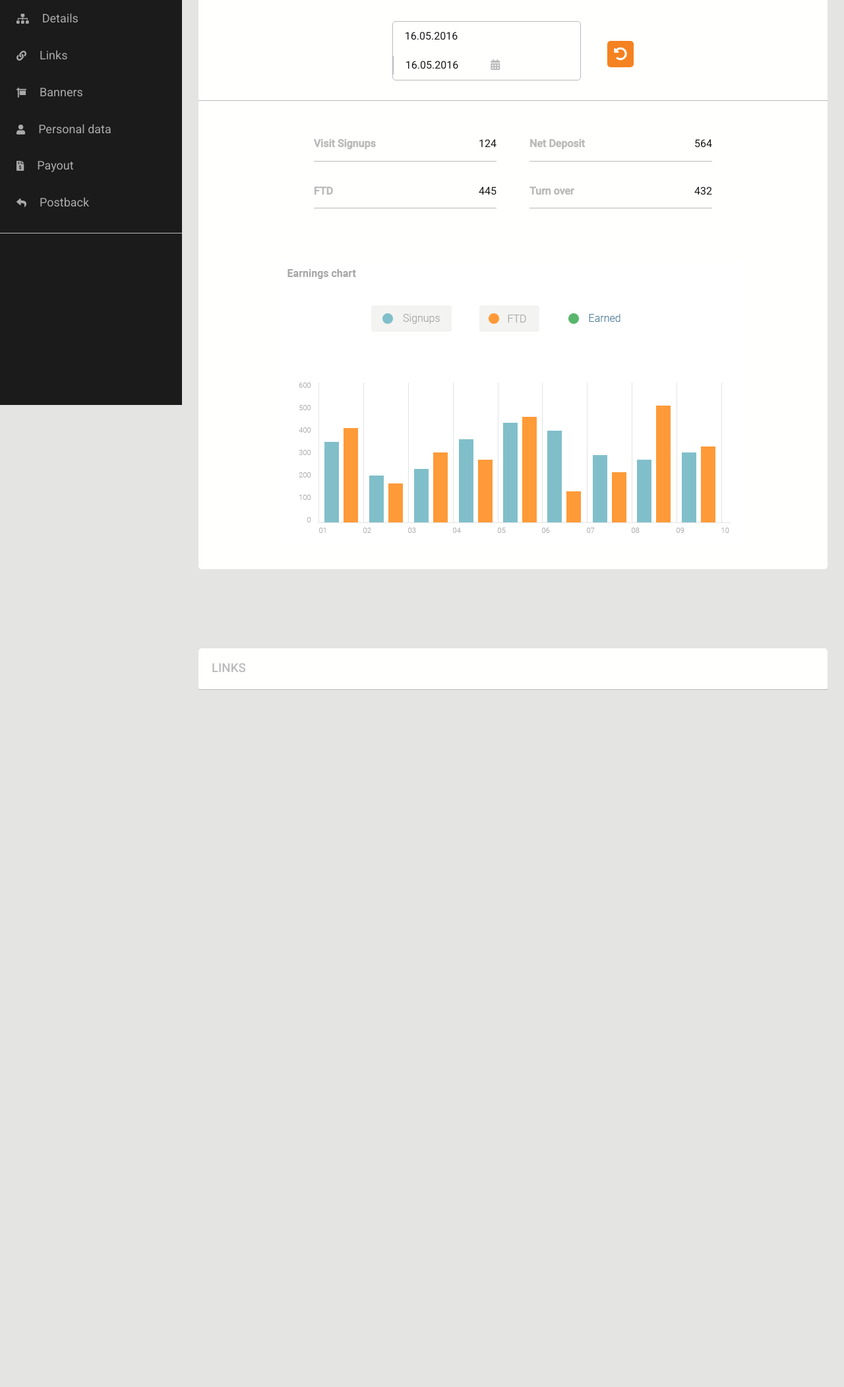
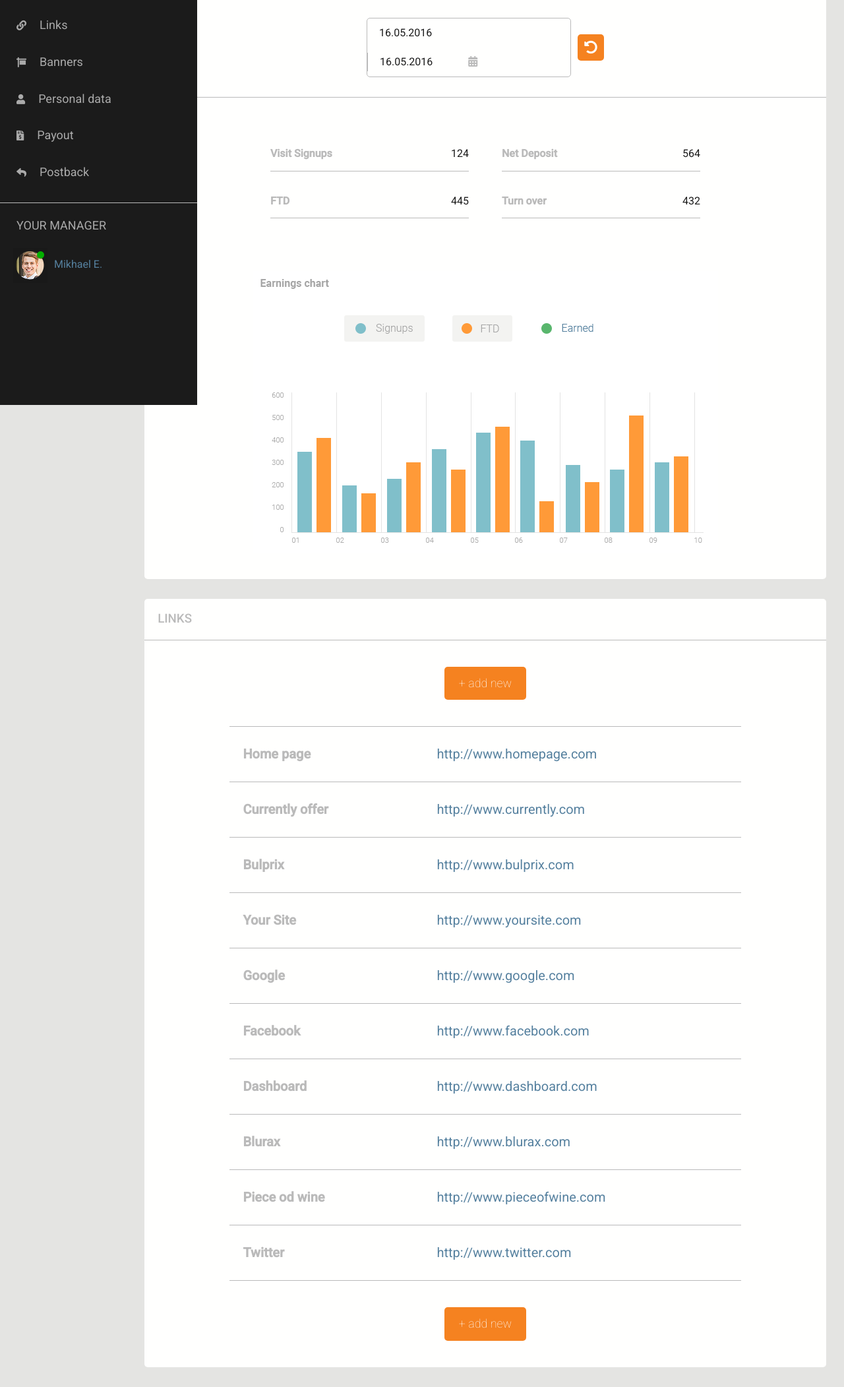
Before and after one commit to KatarzynaStrumidlo/Just_do_it, a website: page src/index.html in a window 1280 px wide. Shown: the part 186-2289 px from the top of the page at 66% size. Before the commit the page ends 1232 px from the top, so only its background shows below. Drawn offline with nearby package versions, Linux system fonts and the light colour scheme; files that its build step writes are made by us from their sources; a web font is replaced by a local one.

Commit message:
Finish general site

```diff
--- a/src/index.html
+++ b/src/index.html
@@ -24,6 +24,13 @@
               <a href="#"><i class="fas fa-user"></i>Personal data</a>
               <a href="#"><i class="fas fa-file-invoice-dollar"></i>Payout</a>
               <a href="#"><i class="fas fa-reply"></i>Postback</a>
+            </div>
+            <div class="messenger">
+              <h4>YOUR MANAGER</h4>
+              <div class="contact">
+                <img src="images/face.png">
+                <p>Mikhael E.</p>
+              </div>
             </div>
         </div>
         <div class="display-container">
@@ -78,8 +85,96 @@
                 </div>
               </div>
 
-              <div class="card-container">
+              <div class="card-container second">
                 <h3>LINKS</h3>
+                <div class="links">
+                  <div class="button">
+                    <p>+ add new</p>
+                  </div>
+                  <div class="link">
+                    <p>Home page</p>
+                    <a href="#">http://www.homepage.com</a>
+                    <div class="icons">
+                      <i class="fas fa-link link-icon"></i>
+                      <i class="fas fa-trash-alt"></i>
+                    </div>
+                  </div>
+                  <div class="link">
+                    <p>Currently offer</p>
+                    <a href="#">http://www.currently.com</a>
+                    <div class="icons">
+                      <i class="fas fa-link link-icon"></i>
+                      <i class="fas fa-trash-alt"></i>
+                    </div>
+                  </div>
+                  <div class="link">
+                    <p>Bulprix</p>
+                    <a href="#">http://www.bulprix.com</a>
+                    <div class="icons">
+                      <i class="fas fa-link link-icon"></i>
+                      <i class="fas fa-trash-alt"></i>
+                    </div>
+                  </div>
+                  <div class="link">
+                    <p>Your Site</p>
+                    <a href="#">http://www.yoursite.com</a>
+                    <div class="icons">
+                      <i class="fas fa-link link-icon"></i>
+                      <i class="fas fa-trash-alt"></i>
+                    </div>
+                  </div>
+                  <div class="link">
+                    <p>Google</p>
+                    <a href="#">http://www.google.com</a>
+                    <div class="icons">
+                      <i class="fas fa-link link-icon"></i>
+                      <i class="fas fa-trash-alt"></i>
+                    </div>
+                  </div>
+                  <div class="link">
+                    <p>Facebook</p>
+                    <a href="#">http://www.facebook.com</a>
+                    <div class="icons">
+                      <i class="fas fa-link link-icon"></i>
+                      <i class="fas fa-trash-alt"></i>
+                    </div>
+                  </div>
+                  <div class="link">
+                    <p>Dashboard</p>
+                    <a href="#">http://www.dashboard.com</a>
+                    <div class="icons">
+                      <i class="fas fa-link link-icon"></i>
+                      <i class="fas fa-trash-alt"></i>
+                    </div>
+                  </div>
+                  <div class="link">
+                    <p>Blurax</p>
+                    <a href="#">http://www.blurax.com</a>
+                    <div class="icons">
+                      <i class="fas fa-link link-icon"></i>
+                      <i class="fas fa-trash-alt"></i>
+                    </div>
+                  </div>
+                  <div class="link">
+                    <p>Piece od wine</p>
+                    <a href="#">http://www.pieceofwine.com</a>
+                    <div class="icons">
+                      <i class="fas fa-link link-icon"></i>
+                      <i class="fas fa-trash-alt"></i>
+                    </div>
+                  </div>
+                  <div class="link last">
+                    <p>Twitter</p>
+                    <a href="#">http://www.twitter.com</a>
+                    <div class="icons">
+                      <i class="fas fa-link link-icon"></i>
+                      <i class="fas fa-trash-alt"></i>
+                    </div>
+                  </div>
+                  <div class="button">
+                    <p>+ add new</p>
+                  </div>
+                </div>
               </div>
             </div>
         </div>
--- a/src/sass/_layout.scss
+++ b/src/sass/_layout.scss
@@ -3,7 +3,7 @@
 }
 
 .sidebar{
-  //position: fixed;
+  position: fixed;
   background-color: $sidebar-background-color;
   min-width: 15%;
   height: 100vh;
@@ -51,6 +51,33 @@
   }
 }
 
+.messenger {
+  h4{
+    font-family: $font;
+    font-size: 18px;
+    font-weight: 400;
+    padding-left: 25px;
+    color: $sidebar-text-color;
+  }
+
+  p{
+    font-family: $font;
+    font-size: 16px;
+    color: $user-name-color;
+    margin-left: 10px;
+  }
+
+  img{
+    margin-left: 20px;
+  }
+
+  .contact{
+    display: flex;
+    flex-direction: row;
+    margin-top: 15px;
+  }
+}
+
 .main-container {
   margin: 0;
   display: flex;
@@ -60,7 +87,7 @@
 
 .display-container {
   width: 85%;
-  //margin-left: 15%;
+  margin-left: 15%;
 }
 
 .top-bar{
@@ -127,11 +154,12 @@
   justify-content: center;
   align-items: center;
   border-bottom: solid 1px $subtitle-color;
-  margin: 15px 0 30px 0;
+  margin: 30px 0 50px 0;
+  padding-bottom: 30px;
 }
 
 .date{
-  margin: 20px 20px 30px 20px;
+  margin-right: 10px;
   border: solid 1.5px $subtitle-color;
   border-radius: 5px;
   width: 30%;
@@ -150,7 +178,7 @@
     border-left: solid 1.5px $subtitle-color;
 
     i{
-      padding-left: 45px;
+      padding-left: 50px;
       padding-right: 0;
       color: $subtitle-color;
     }
@@ -158,18 +186,21 @@
 }
 
 .button{
-  margin: 20px;
+  background-color: $button-color;
+  color: $logo-color;
+  border-radius: 5px;
 
-  i{
-    background-color: $button-color;
-    color: $logo-color;
+  i {
     font-size: 20px;
     width: 40px;
     height: 40px;
     line-height: 40px;
     text-align: center;
-    border-radius: 5px;
   }
+}
+
+.button:hover{
+  cursor: pointer;
 }
 
 .statistic{
@@ -217,3 +248,81 @@
     margin-right: auto;
   }
 }
+
+.card-container.second{
+  margin-top: 30px;
+  margin-bottom: 30px;
+}
+
+.links .button{
+  width: 12%;
+  margin: 40px auto;
+  text-align: center;
+
+  p{
+    font-family: $font;
+    font-size: 18px;
+    padding: 15px;
+    font-weight: lighter;
+  }
+}
+
+.link{
+  display: flex;
+  flex-direction: row;
+  //justify-content: space-between;
+  border-top: 1px solid $subtitle-color;
+  width: 75%;
+  margin: 0 auto;
+  padding: 30px 20px;
+  font-size: 20px;
+  font-family: $font;
+
+  p, a, i{
+    margin: 0;
+    padding: 0;
+  }
+
+  p{
+    color: $subtitle-color;
+    font-weight: bolder;
+    width: 40%;
+  }
+
+  a{
+    color: $user-name-color;
+    text-decoration: none;
+    width: 50%;
+  }
+
+  i{
+    color: $subtitle-color;
+    font-size: 17px;
+  }
+
+  .link-icon{
+    color: $color-sent;
+    padding-right: 25px;
+  }
+
+  .icons {
+    display: none;
+  }
+}
+
+.link.last{
+  border-bottom: 1px solid $subtitle-color;
+}
+
+.link:hover{
+  background-color: $body-color;
+  cursor: pointer;
+
+  .icons {
+    display: inherit;
+
+    i:hover{
+      font-size: 20px;
+    }
+  }
+}
--- a/src/sass/_variables.scss
+++ b/src/sass/_variables.scss
@@ -9,7 +9,7 @@
 $user-name-color: #56819F;
 $button-color: #F58220;
 $color-paid: #9accd4;
-$color-sent: #ebab74;
+$color-sent: #ec9a4d;
 
 /* Font sizes */
 $paragraph-font-size: 16px;
```
Also changed, not shown: src/images/face.png (added).
